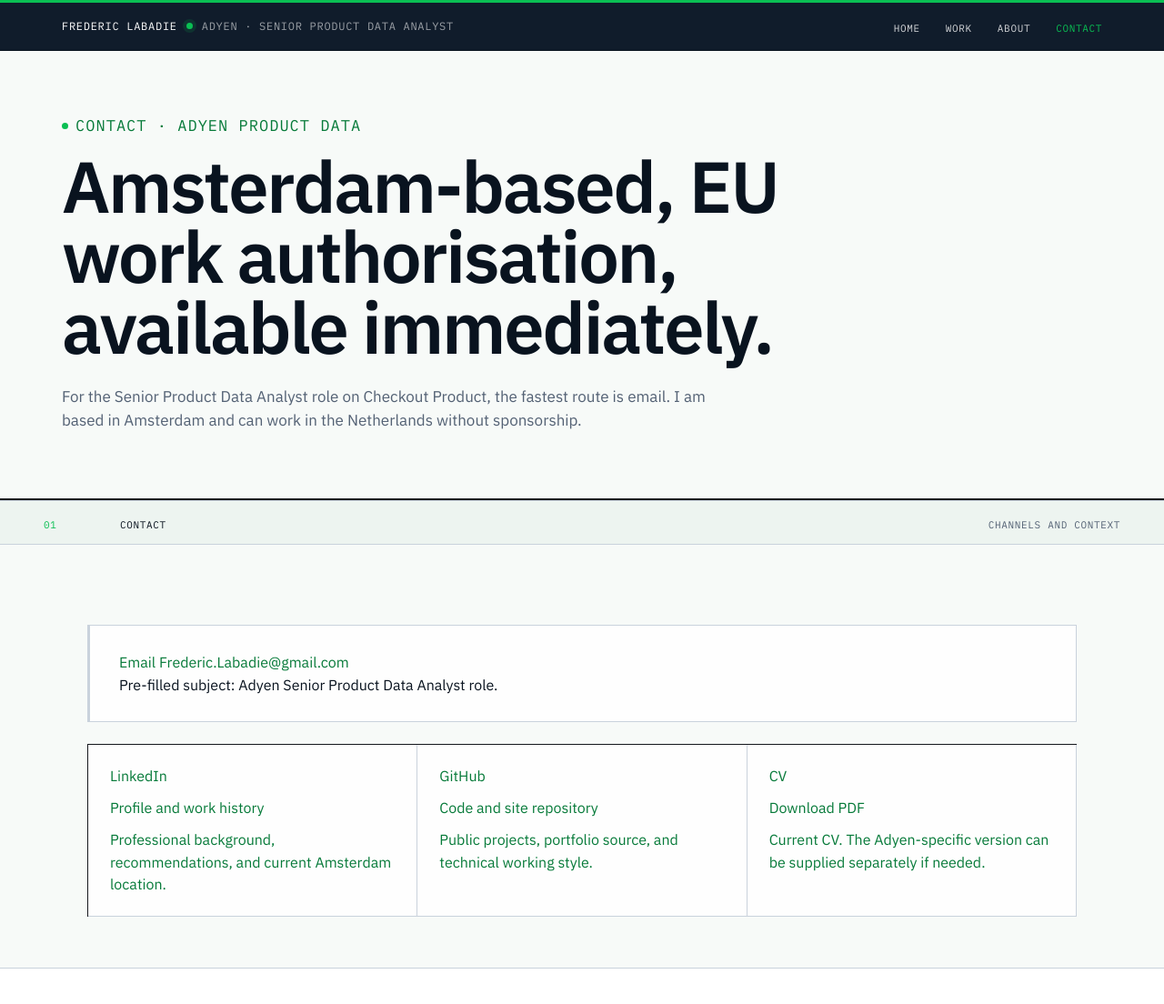
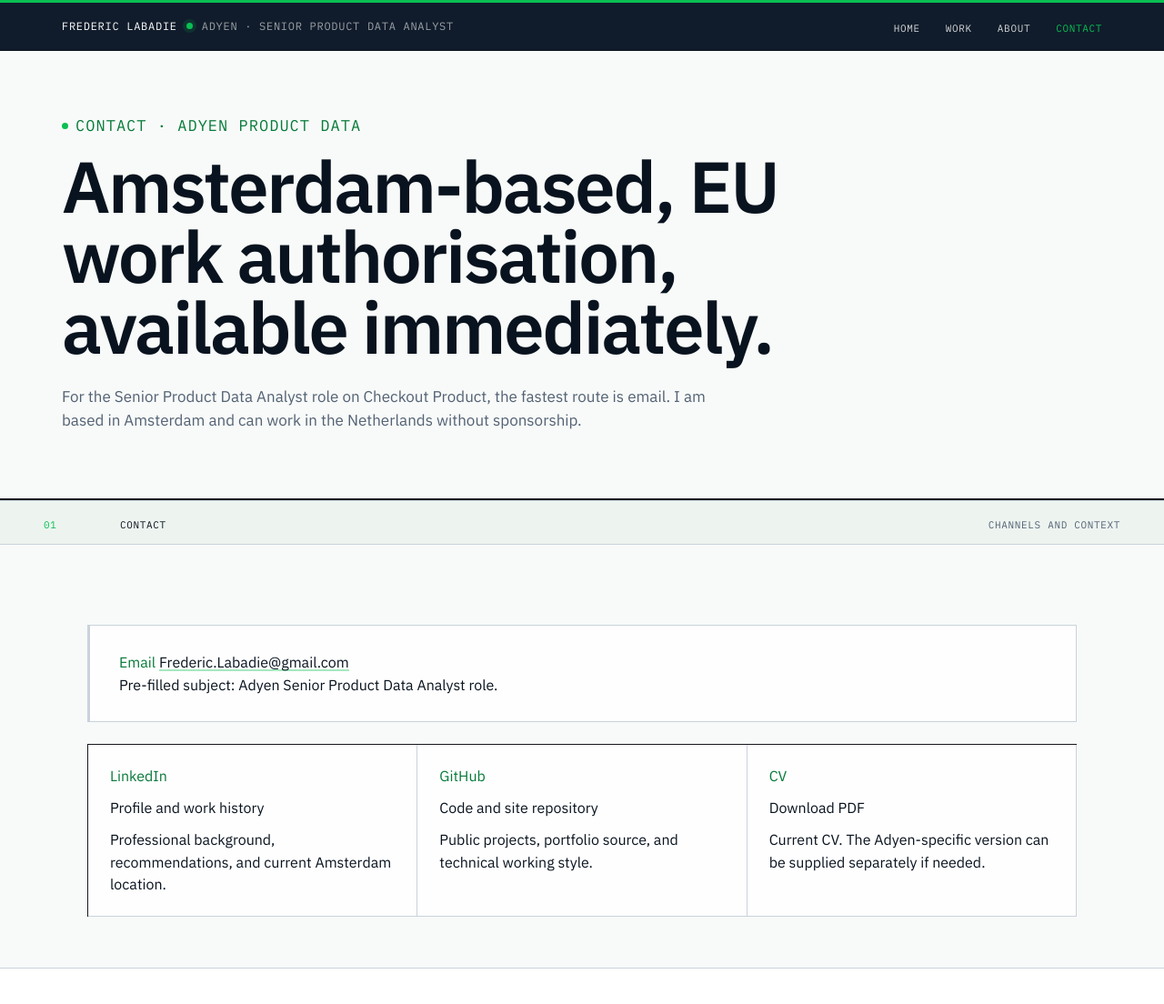
Before and after one commit to fredericlabadie/fredericlabadie.github.io, a Jekyll site: the page built from adyen/contact/index.html, in a window 1280 px wide and 1154 px high. Shown: the top 1104 px of the window at 91% size. Built offline with Jekyll 4.4.1, drawn with Linux system fonts in a browser that asks for light colours; comment, search, counter and statistics services are not loaded.

Commit message:
Refine Adyen contact card link colors

```diff
--- a/css/adyen-live-qa.css
+++ b/css/adyen-live-qa.css
@@ -15,3 +15,37 @@
   text-decoration: none;
   box-shadow: inset 0 -3px 0 rgba(10, 191, 83, 0.42);
 }
+
+.adyen-microsite .channel-card,
+.adyen-microsite .channel-card:visited {
+  color: var(--adyen-ink);
+  text-decoration: none;
+}
+
+.adyen-microsite .channel-card .channel-title,
+.adyen-microsite .channel-card .channel-body {
+  color: var(--adyen-ink);
+}
+
+.adyen-microsite .channel-card:hover,
+.adyen-microsite .channel-card:focus {
+  color: var(--adyen-ink);
+  text-decoration: none;
+}
+
+.adyen-microsite .channel-card:hover .channel-title,
+.adyen-microsite .channel-card:focus .channel-title {
+  box-shadow: inset 0 -3px 0 rgba(10, 191, 83, 0.42);
+}
+
+.adyen-microsite .channel-primary a,
+.adyen-microsite .channel-primary a:visited {
+  color: var(--adyen-ink);
+  text-decoration: none;
+  box-shadow: inset 0 -2px 0 rgba(10, 191, 83, 0.36);
+}
+
+.adyen-microsite .channel-primary a:hover,
+.adyen-microsite .channel-primary a:focus {
+  box-shadow: inset 0 -3px 0 rgba(10, 191, 83, 0.5);
+}
```
